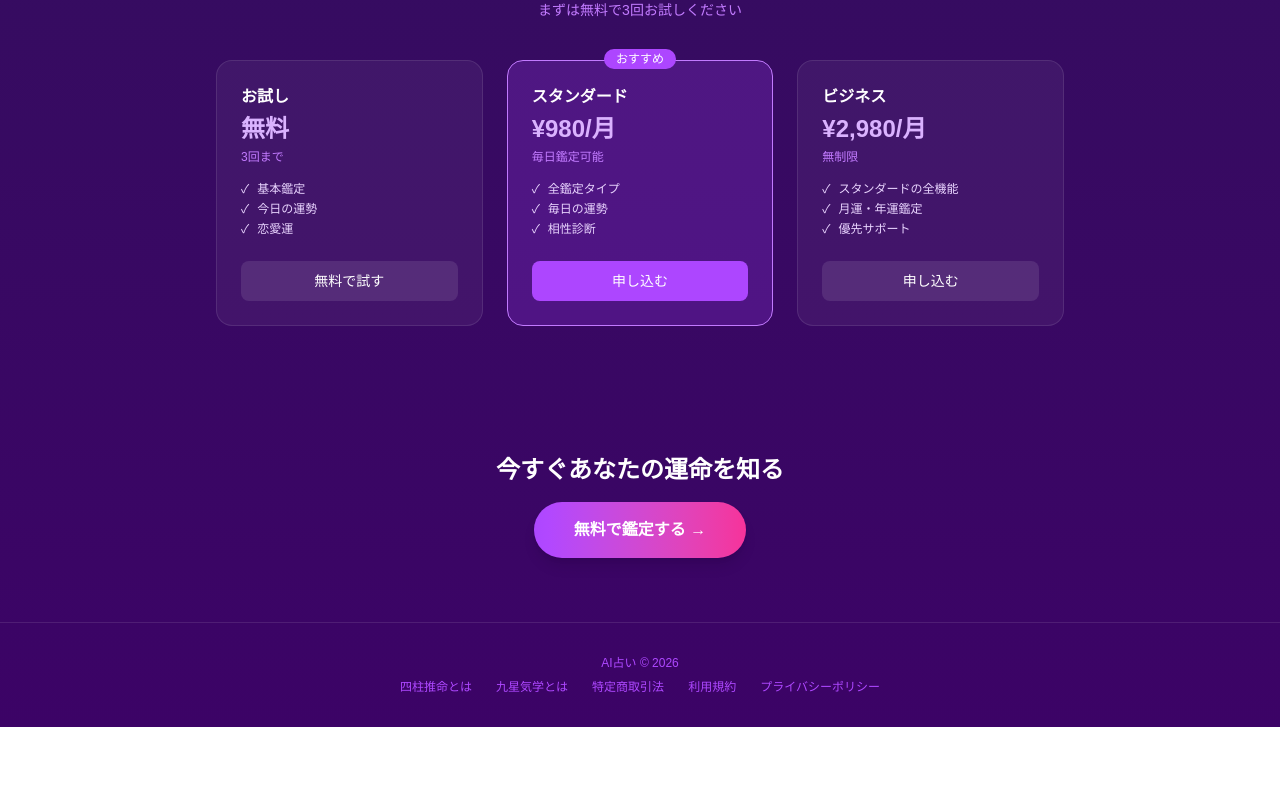
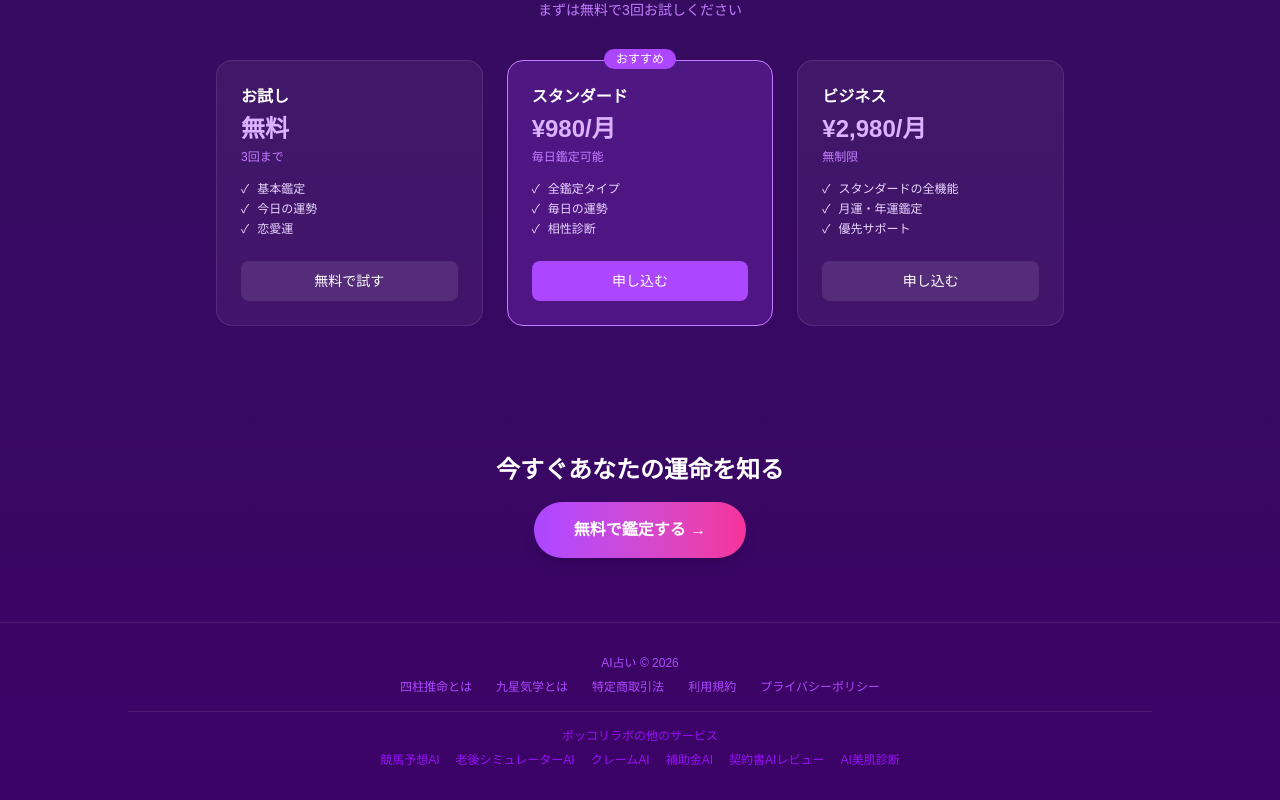
Before and after one commit to pokkori/uranai-ai, a Next.js app: page / in a window 1280 px wide. Shown: the part 2673-3473 px from the top of the page. Before the commit the page ends 3400 px from the top, so only its background shows below. Built offline with nearby package versions, Linux system fonts and the light colour scheme.

Commit message:
add cross-sell footer links to 占いAI
Co-Authored-By: Claude Sonnet 4.6 <noreply@anthropic.com>

```diff
--- a/app/page.tsx
+++ b/app/page.tsx
@@ -146,6 +146,17 @@ export default function LandingPage() {
             <Link href="/terms" className="hover:text-purple-300">利用規約</Link>
             <Link href="/privacy" className="hover:text-purple-300">プライバシーポリシー</Link>
           </div>
+          <div className="mt-4 pt-4 border-t border-white/10">
+            <p className="text-xs text-purple-600 mb-2">ポッコリラボの他のサービス</p>
+            <div className="flex flex-wrap justify-center gap-x-4 gap-y-1 text-xs text-purple-600">
+              <a href="https://keiba-yoso-ai.vercel.app" className="hover:text-purple-300">競馬予想AI</a>
+              <a href="https://rougo-sim-ai.vercel.app" className="hover:text-purple-300">老後シミュレーターAI</a>
+              <a href="https://claim-ai-beryl.vercel.app" className="hover:text-purple-300">クレームAI</a>
+              <a href="https://hojyokin-ai-delta.vercel.app" className="hover:text-purple-300">補助金AI</a>
+              <a href="https://keiyakusho-ai.vercel.app" className="hover:text-purple-300">契約書AIレビュー</a>
+              <a href="https://hada-ai.vercel.app" className="hover:text-purple-300">AI美肌診断</a>
+            </div>
+          </div>
         </div>
       </footer>
     </main>
```
